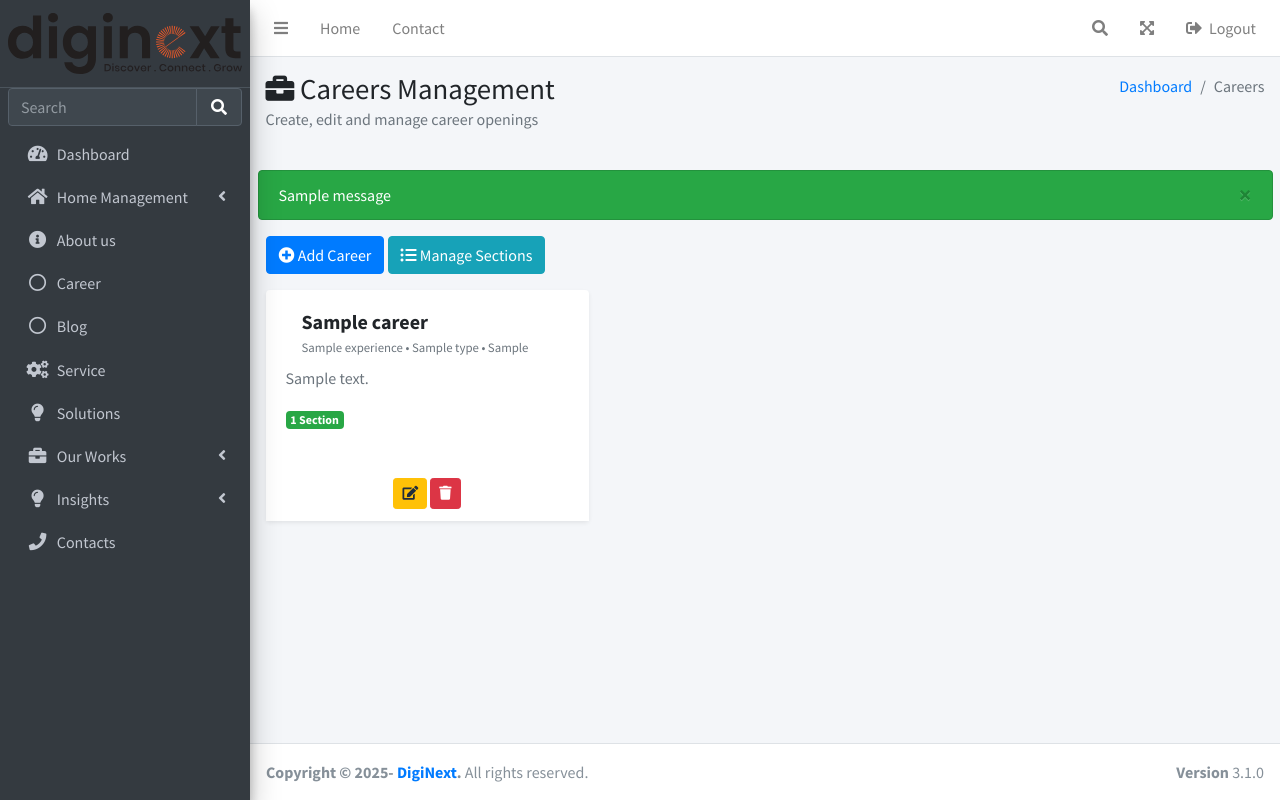
After one commit to CloudcraftTeche/diginextae, a Django app: template dashboard/templates/careers.html in a window 1280 px wide. The commit adds this page. Run offline with Django 5.2, Linux system fonts and the light colour scheme; the template is opened without the code that fills it: most values are stand-ins (such as "Sample title", 1, 10 or a date in 2020); one stand-in notice (Sample message) is shown; some libraries are stand-ins or nearby versions.

Commit message:
career page

```diff
--- a/dashboard/templates/base.html
+++ b/dashboard/templates/base.html
@@ -312,13 +312,20 @@
               </a>
             </li>
             <li class="nav-item">
+                  <a href="{% url 'career_page' %}"
+                    class="nav-link {% if request.resolver_match.url_name == 'career_page' %}active{% endif %}">
+                    <i class="far fa-circle nav-icon"></i>
+                    <p>Career</p>
+                  </a>
+            </li>
+
+            <li class="nav-item">
                   <a href="{% url 'blog_page' %}"
                     class="nav-link {% if request.resolver_match.url_name == 'blog_page' %}active{% endif %}">
                     <i class="far fa-circle nav-icon"></i>
                     <p>Blog</p>
                   </a>
             </li>
-
 
             <li class="nav-item">
               <a href="{% url 'service_management' %}"
--- /dev/null
+++ b/dashboard/templates/careers.html
@@ -0,0 +1,307 @@
+{% extends 'base.html' %}
+{% load static %}
+
+{% block title %}Careers Management - Diginext{% endblock %}
+
+{% block content %}
+
+<div class="content-wrapper">
+
+  <!-- Content Header -->
+  <div class="content-header">
+    <div class="container-fluid">
+      <div class="row mb-2">
+        <div class="col-sm-6">
+          <h1 class="m-0"><i class="fas fa-briefcase"></i> Careers Management</h1>
+          <p class="text-muted">Create, edit and manage career openings</p>
+        </div>
+        <div class="col-sm-6">
+          <ol class="breadcrumb float-sm-right">
+            <li class="breadcrumb-item"><a href="{% url 'dashboard' %}">Dashboard</a></li>
+            <li class="breadcrumb-item active">Careers</li>
+          </ol>
+        </div>
+      </div>
+    </div>
+  </div>
+
+  <!-- Messages -->
+  {% if messages %}
+  <div class="container-fluid">
+    {% for message in messages %}
+    <div class="alert alert-{{ message.tags }} alert-dismissible fade show">
+      {{ message }}
+      <button type="button" class="close" data-dismiss="alert">&times;</button>
+    </div>
+    {% endfor %}
+  </div>
+  {% endif %}
+
+  <!-- Main Content -->
+  <section class="content">
+    <div class="container-fluid">
+
+      <!-- Action Buttons -->
+      <div class="mb-3">
+        <button class="btn btn-primary" data-toggle="modal" data-target="#createCareerModal">
+          <i class="fas fa-plus-circle"></i> Add Career
+        </button>
+        <a href="{% url 'career_sections_page' %}" class="btn btn-info">
+          <i class="fas fa-list-ul"></i> Manage Sections
+        </a>
+      </div>
+
+      {% if careers %}
+      <div class="row">
+        {% for career in careers %}
+        <div class="col-md-6 col-lg-4 mb-4">
+          <div class="card h-100 shadow-sm">
+
+            <div class="card-body">
+              <div class="d-flex align-items-start">
+                <div class="mr-3">
+                  {% if career.icon %}
+                    <i class="{{ career.icon }} fa-2x"></i>
+                  {% else %}
+                    <i class="fas fa-briefcase fa-2x"></i>
+                  {% endif %}
+                </div>
+                <div>
+                  <h5 class="font-weight-bold mb-0">{{ career.heading }}</h5>
+                  <small class="text-muted">{{ career.experience }} • {{ career.type }} • {{ career.job_type }}</small>
+                </div>
+              </div>
+
+              <p class="text-muted mt-2">{{ career.description|truncatewords:25 }}</p>
+
+              {% if career.sections %}
+                <div class="mt-3">
+                  <span class="badge badge-success">{{ career.sections|length }} Section{{ career.sections|length|pluralize }}</span>
+                </div>
+              {% endif %}
+
+            </div>
+
+            <div class="card-footer bg-white d-flex justify-content-center">
+              <div>
+                <button class="btn btn-sm btn-warning edit-career-btn"
+                  type="button"
+                  data-id="{{ career.id }}"
+                  data-icon="{{ career.icon|default_if_none:'' }}"
+                  data-heading="{{ career.heading }}"
+                  data-description="{{ career.description }}"
+                  data-experience="{{ career.experience }}"
+                  data-type="{{ career.type }}"
+                  data-job_type="{{ career.job_type }}">
+                  <i class="fas fa-edit"></i>
+                </button>
+
+                <button class="btn btn-sm btn-danger" type="button" data-url="{% url 'career_delete' career.id %}" onclick="deleteItemFromBtn(this)">
+                  <i class="fas fa-trash"></i>
+                </button>
+              </div>
+            </div>
+
+          </div>
+        </div>
+        {% endfor %}
+      </div>
+      {% else %}
+      <div class="alert alert-info">
+        No careers found. Click "Add Career" to create one.
+      </div>
+      {% endif %}
+
+    </div>
+  </section>
+</div>
+
+<!-- ================== CREATE CAREER MODAL ================== -->
+<div class="modal fade" id="createCareerModal">
+  <div class="modal-dialog modal-lg">
+    <div class="modal-content">
+      <form method="POST" action="{% url 'career_create' %}" id="createCareerForm">
+        {% csrf_token %}
+        <div class="modal-header bg-primary text-white">
+          <h5 class="modal-title"><i class="fas fa-plus"></i> Create Career</h5>
+          <button type="button" class="close text-white" data-dismiss="modal">&times;</button>
+        </div>
+
+        <div class="modal-body">
+
+          <div class="form-row">
+            <div class="form-group col-md-4">
+              <label>Icon</label>
+              <input type="text" class="form-control" name="icon" placeholder="e.g. fas fa-code">
+            </div>
+            <div class="form-group col-md-8">
+              <label>Heading *</label>
+              <input type="text" class="form-control" name="heading" required>
+            </div>
+          </div>
+
+          <div class="form-row">
+            <div class="form-group col-md-4">
+              <label>Experience *</label>
+              <input type="text" class="form-control" name="experience" placeholder="e.g. 0-1 Year" required>
+            </div>
+            <div class="form-group col-md-4">
+              <label>Type *</label>
+              <select class="form-control" name="type" required>
+                <option value="Remote">Remote</option>
+                <option value="Hybrid">Hybrid</option>
+                <option value="Onsite">Onsite</option>
+              </select>
+            </div>
+            <div class="form-group col-md-4">
+              <label>Job Type *</label>
+              <select class="form-control" name="job_type" required>
+                <option value="Full Time">Full Time</option>
+                <option value="Part Time">Part Time</option>
+                <option value="Contract">Contract</option>
+              </select>
+            </div>
+          </div>
+
+          <div class="form-group">
+            <label>Description *</label>
+            <textarea class="form-control" name="description" rows="3" required></textarea>
+          </div>
+
+          <div class="alert alert-info">
+            <i class="fas fa-info-circle"></i> After creating the career, you can add sections from the "Manage Sections" page.
+          </div>
+
+        </div>
+
+        <div class="modal-footer">
+          <button type="button" class="btn btn-secondary" data-dismiss="modal">Close</button>
+          <button type="submit" class="btn btn-primary">Save Career</button>
+        </div>
+      </form>
+    </div>
+  </div>
+</div>
+
+<!-- ================== EDIT CAREER MODAL ================== -->
+<div class="modal fade" id="editCareerModal">
+  <div class="modal-dialog modal-lg">
+    <div class="modal-content">
+      <form method="POST" action="" id="editCareerForm">
+        {% csrf_token %}
+        <div class="modal-header bg-warning text-white">
+          <h5 class="modal-title"><i class="fas fa-edit"></i> Edit Career</h5>
+          <button type="button" class="close text-white" data-dismiss="modal">&times;</button>
+        </div>
+
+        <div class="modal-body">
+
+          <div class="form-row">
+            <div class="form-group col-md-4">
+              <label>Icon</label>
+              <input type="text" class="form-control" name="icon" placeholder="e.g. fas fa-code">
+            </div>
+            <div class="form-group col-md-8">
+              <label>Heading *</label>
+              <input type="text" class="form-control" name="heading" required>
+            </div>
+          </div>
+
+          <div class="form-row">
+            <div class="form-group col-md-4">
+              <label>Experience *</label>
+              <input type="text" class="form-control" name="experience" required>
+            </div>
+            <div class="form-group col-md-4">
+              <label>Type *</label>
+              <select class="form-control" name="type" required>
+                <option value="Remote">Remote</option>
+                <option value="Hybrid">Hybrid</option>
+                <option value="Onsite">Onsite</option>
+              </select>
+            </div>
+            <div class="form-group col-md-4">
+              <label>Job Type *</label>
+              <select class="form-control" name="job_type" required>
+                <option value="Full Time">Full Time</option>
+                <option value="Part Time">Part Time</option>
+                <option value="Contract">Contract</option>
+              </select>
+            </div>
+          </div>
+
+          <div class="form-group">
+            <label>Description *</label>
+            <textarea class="form-control" name="description" rows="3" required></textarea>
+          </div>
+
+        </div>
+
+        <div class="modal-footer">
+          <button type="button" class="btn btn-secondary" data-dismiss="modal">Close</button>
+          <button type="submit" class="btn btn-warning">Update Career</button>
+        </div>
+      </form>
+    </div>
+  </div>
+</div>
+
+{% endblock %}
+
+{% block scripts %}
+<script>
+$(document).ready(function() {
+
+// Handle edit button click
+$(document).on('click', '.edit-career-btn', function() {
+    const btn = $(this);
+    const id = btn.data('id');
+    const icon = btn.data('icon') || '';
+    const heading = btn.data('heading') || '';
+    const description = btn.data('description') || '';
+    const experience = btn.data('experience') || '';
+    const type = btn.data('type') || '';
+    const job_type = btn.data('job_type') || '';
+
+    // Open the modal
+    $('#editCareerModal').modal('show');
+
+    // Set form action to update URL
+    const form = $('#editCareerForm');
+    form.attr('action', "{% url 'career_edit' 0 %}".replace('0', id));
+
+    // Populate fields
+    form.find('input[name="icon"]').val(icon);
+    form.find('input[name="heading"]').val(heading);
+    form.find('input[name="experience"]').val(experience);
+    form.find('select[name="type"]').val(type);
+    form.find('select[name="job_type"]').val(job_type);
+    form.find('textarea[name="description"]').val(description);
+});
+
+function deleteItemFromBtn(btn) {
+    const url = $(btn).data('url');
+    deleteItem(url);
+}
+
+// Reset modal when closed
+$('#editCareerModal').on('hidden.bs.modal', function () {
+    const form = $(this).find('form')[0];
+    form.reset();
+});
+
+// Delete confirmation
+function deleteItem(url) {
+    if (confirm("Are you sure you want to delete this item?")) {
+      window.location.href = url;
+    }
+}
+
+// expose functions to global scope
+window.deleteItemFromBtn = deleteItemFromBtn;
+window.deleteItem = deleteItem;
+
+});
+</script>
+
+{% endblock %}
```
Also changed, not shown: dashboard/models.py (+14 -0 lines), dashboard/templates/career_sections.html (added, +285 -0 lines), dashboard/urls.py (+10 -0 lines), dashboard/views.py (+76 -0 lines), dashboard/migrations/0041_career.py (added).
